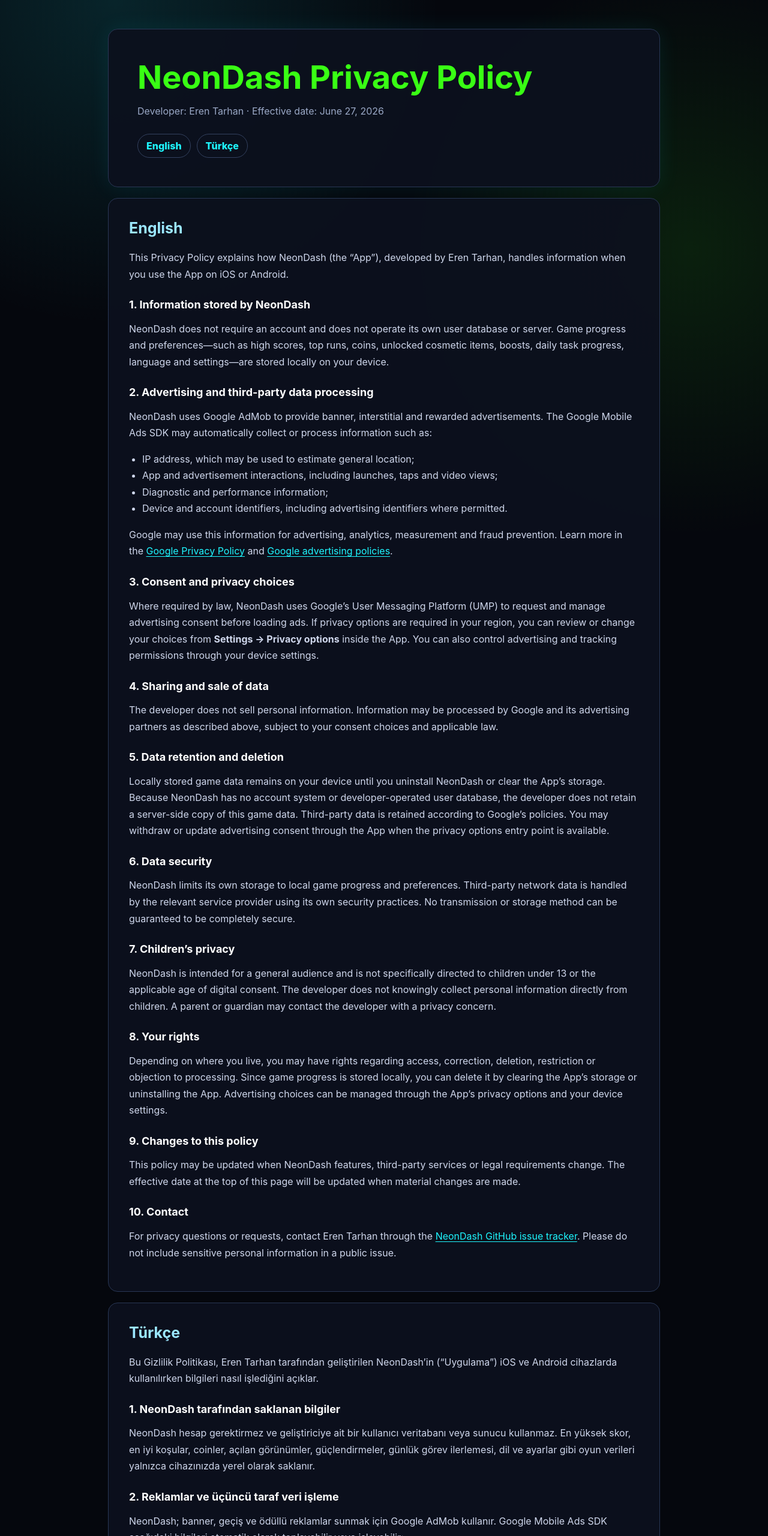
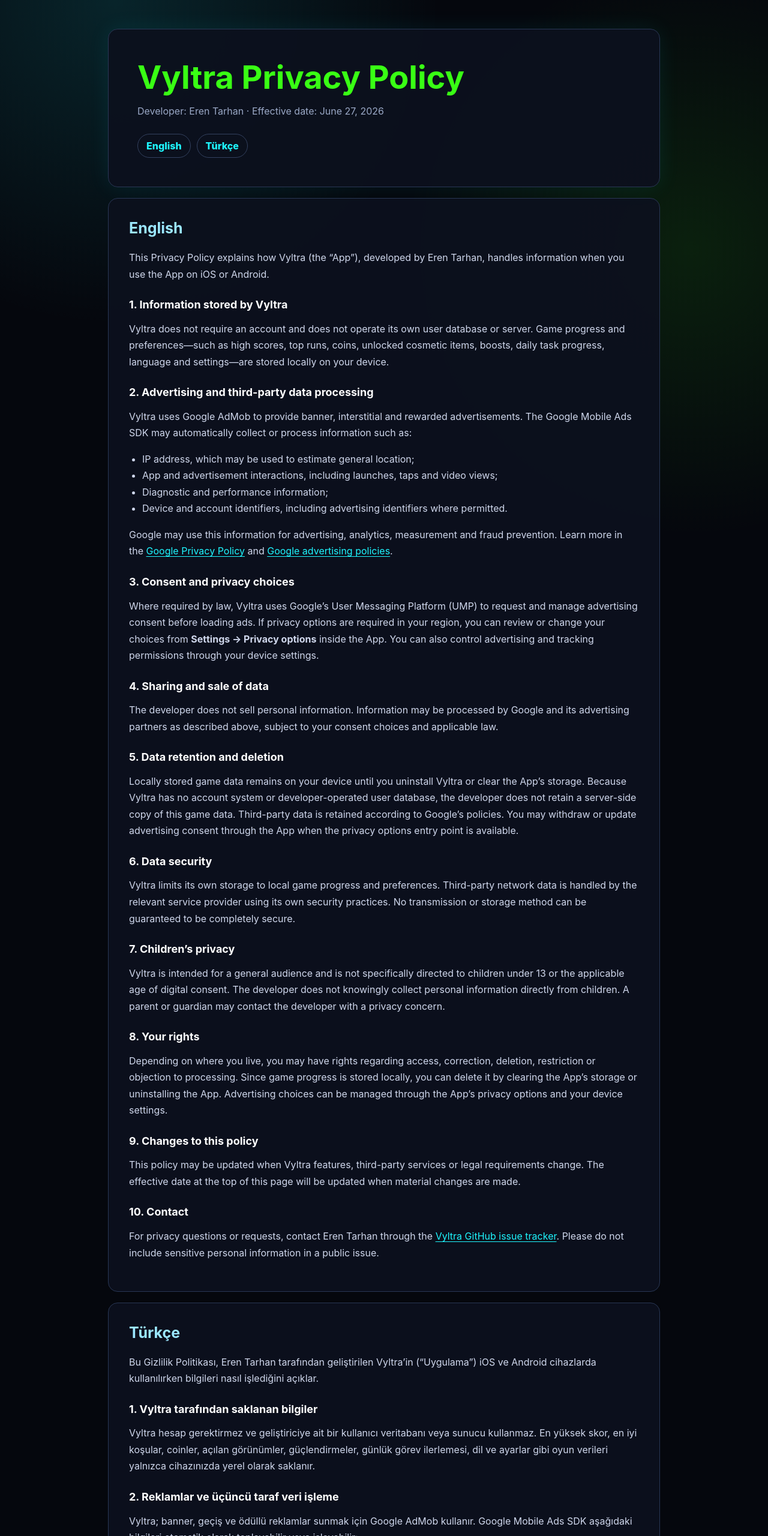
Before and after one commit to erentarhan1818/erentarhan1818.github.io, a plain HTML site: page neondash-privacy/index.html in a window 1280 px wide. Shown: the top 2560 px of the page at 60% size. Drawn offline with Linux system fonts and the light colour scheme.

Commit message:
Update index.html

```diff
--- a/neondash-privacy/index.html
+++ b/neondash-privacy/index.html
@@ -4,8 +4,8 @@
     <meta charset="utf-8" />
     <meta name="viewport" content="width=device-width, initial-scale=1" />
     <meta name="color-scheme" content="dark" />
-    <meta name="description" content="NeonDash privacy policy for iOS and Android." />
-    <title>NeonDash Privacy Policy</title>
+    <meta name="description" content="Vyltra privacy policy for iOS and Android." />
+    <title>Vyltra Privacy Policy</title>
     <style>
       :root {
         color-scheme: dark;
@@ -126,7 +126,7 @@
   <body>
     <main>
       <header>
-        <h1>NeonDash Privacy Policy</h1>
+        <h1>Vyltra Privacy Policy</h1>
         <p class="meta">Developer: Eren Tarhan · Effective date: June 27, 2026</p>
         <nav class="language-nav" aria-label="Language selection">
           <a href="#english">English</a>
@@ -137,20 +137,20 @@
       <section id="english" lang="en">
         <h2>English</h2>
         <p>
-          This Privacy Policy explains how NeonDash (the “App”), developed by Eren Tarhan, handles
+          This Privacy Policy explains how Vyltra (the “App”), developed by Eren Tarhan, handles
           information when you use the App on iOS or Android.
         </p>
 
-        <h3>1. Information stored by NeonDash</h3>
+        <h3>1. Information stored by Vyltra</h3>
         <p>
-          NeonDash does not require an account and does not operate its own user database or server.
+          Vyltra does not require an account and does not operate its own user database or server.
           Game progress and preferences—such as high scores, top runs, coins, unlocked cosmetic items,
           boosts, daily task progress, language and settings—are stored locally on your device.
         </p>
 
         <h3>2. Advertising and third-party data processing</h3>
         <p>
-          NeonDash uses Google AdMob to provide banner, interstitial and rewarded advertisements.
+          Vyltra uses Google AdMob to provide banner, interstitial and rewarded advertisements.
           The Google Mobile Ads SDK may automatically collect or process information such as:
         </p>
         <ul>
@@ -168,7 +168,7 @@
 
         <h3>3. Consent and privacy choices</h3>
         <p>
-          Where required by law, NeonDash uses Google’s User Messaging Platform (UMP) to request and
+          Where required by law, Vyltra uses Google’s User Messaging Platform (UMP) to request and
           manage advertising consent before loading ads. If privacy options are required in your region,
           you can review or change your choices from <strong>Settings → Privacy options</strong> inside the App.
           You can also control advertising and tracking permissions through your device settings.
@@ -182,8 +182,8 @@
 
         <h3>5. Data retention and deletion</h3>
         <p>
-          Locally stored game data remains on your device until you uninstall NeonDash or clear the App’s
-          storage. Because NeonDash has no account system or developer-operated user database, the developer
+          Locally stored game data remains on your device until you uninstall Vyltra or clear the App’s
+          storage. Because Vyltra has no account system or developer-operated user database, the developer
           does not retain a server-side copy of this game data. Third-party data is retained according to
           Google’s policies. You may withdraw or update advertising consent through the App when the privacy
           options entry point is available.
@@ -191,14 +191,14 @@
 
         <h3>6. Data security</h3>
         <p>
-          NeonDash limits its own storage to local game progress and preferences. Third-party network data
+          Vyltra limits its own storage to local game progress and preferences. Third-party network data
           is handled by the relevant service provider using its own security practices. No transmission or
           storage method can be guaranteed to be completely secure.
         </p>
 
         <h3>7. Children’s privacy</h3>
         <p>
-          NeonDash is intended for a general audience and is not specifically directed to children under 13
+          Vyltra is intended for a general audience and is not specifically directed to children under 13
           or the applicable age of digital consent. The developer does not knowingly collect personal
           information directly from children. A parent or guardian may contact the developer with a privacy concern.
         </p>
@@ -213,14 +213,14 @@
 
         <h3>9. Changes to this policy</h3>
         <p>
-          This policy may be updated when NeonDash features, third-party services or legal requirements change.
+          This policy may be updated when Vyltra features, third-party services or legal requirements change.
           The effective date at the top of this page will be updated when material changes are made.
         </p>
 
         <h3>10. Contact</h3>
         <p>
           For privacy questions or requests, contact Eren Tarhan through the
-          <a href="https://github.com/erentarhan1818/NeonDash/issues" rel="noreferrer">NeonDash GitHub issue tracker</a>.
+          <a href="https://github.com/erentarhan1818/Vyltra/issues" rel="noreferrer">Vyltra GitHub issue tracker</a>.
           Please do not include sensitive personal information in a public issue.
         </p>
       </section>
@@ -228,20 +228,20 @@
       <section id="turkce" lang="tr">
         <h2>Türkçe</h2>
         <p>
-          Bu Gizlilik Politikası, Eren Tarhan tarafından geliştirilen NeonDash’in (“Uygulama”) iOS ve Android
+          Bu Gizlilik Politikası, Eren Tarhan tarafından geliştirilen Vyltra’in (“Uygulama”) iOS ve Android
           cihazlarda kullanılırken bilgileri nasıl işlediğini açıklar.
         </p>
 
-        <h3>1. NeonDash tarafından saklanan bilgiler</h3>
+        <h3>1. Vyltra tarafından saklanan bilgiler</h3>
         <p>
-          NeonDash hesap gerektirmez ve geliştiriciye ait bir kullanıcı veritabanı veya sunucu kullanmaz.
+          Vyltra hesap gerektirmez ve geliştiriciye ait bir kullanıcı veritabanı veya sunucu kullanmaz.
           En yüksek skor, en iyi koşular, coinler, açılan görünümler, güçlendirmeler, günlük görev ilerlemesi,
           dil ve ayarlar gibi oyun verileri yalnızca cihazınızda yerel olarak saklanır.
         </p>
 
         <h3>2. Reklamlar ve üçüncü taraf veri işleme</h3>
         <p>
-          NeonDash; banner, geçiş ve ödüllü reklamlar sunmak için Google AdMob kullanır. Google Mobile Ads SDK
+          Vyltra; banner, geçiş ve ödüllü reklamlar sunmak için Google AdMob kullanır. Google Mobile Ads SDK
           aşağıdaki bilgileri otomatik olarak toplayabilir veya işleyebilir:
         </p>
         <ul>
@@ -260,7 +260,7 @@
 
         <h3>3. Onay ve gizlilik tercihleri</h3>
         <p>
-          NeonDash, kanunen gerekli olan bölgelerde reklamlar yüklenmeden önce onay almak ve tercihleri yönetmek
+          Vyltra, kanunen gerekli olan bölgelerde reklamlar yüklenmeden önce onay almak ve tercihleri yönetmek
           için Google User Messaging Platform’u (UMP) kullanır. Bölgenizde gizlilik seçenekleri gerekliyse
           Uygulama içindeki <strong>Ayarlar → Gizlilik seçenekleri</strong> yolundan tercihlerinizi inceleyebilir
           veya değiştirebilirsiniz. Reklam ve takip izinlerini cihaz ayarlarınızdan da yönetebilirsiniz.
@@ -274,22 +274,22 @@
 
         <h3>5. Saklama ve silme</h3>
         <p>
-          Yerel oyun verileri NeonDash’i kaldırana veya Uygulama verilerini temizleyene kadar cihazınızda kalır.
-          NeonDash’in hesap sistemi veya geliştiriciye ait kullanıcı veritabanı olmadığı için geliştirici bu oyun
+          Yerel oyun verileri Vyltra’i kaldırana veya Uygulama verilerini temizleyene kadar cihazınızda kalır.
+          Vyltra’in hesap sistemi veya geliştiriciye ait kullanıcı veritabanı olmadığı için geliştirici bu oyun
           verilerinin sunucu tarafında bir kopyasını saklamaz. Üçüncü taraf verileri Google’ın politikalarına göre
           saklanır. Gizlilik seçenekleri sunulduğunda reklam onayınızı Uygulama içinden değiştirebilirsiniz.
         </p>
 
         <h3>6. Veri güvenliği</h3>
         <p>
-          NeonDash’in kendi veri saklama işlemi yerel oyun ilerlemesi ve tercihlerle sınırlıdır. Üçüncü taraf ağ
+          Vyltra’in kendi veri saklama işlemi yerel oyun ilerlemesi ve tercihlerle sınırlıdır. Üçüncü taraf ağ
           verileri ilgili hizmet sağlayıcının güvenlik uygulamalarına göre işlenir. Hiçbir aktarım veya saklama
           yönteminin tamamen güvenli olduğu garanti edilemez.
         </p>
 
         <h3>7. Çocukların gizliliği</h3>
         <p>
-          NeonDash genel kitleye yöneliktir; özellikle 13 yaşın veya geçerli dijital onay yaşının altındaki
+          Vyltra genel kitleye yöneliktir; özellikle 13 yaşın veya geçerli dijital onay yaşının altındaki
           çocuklara yönelik tasarlanmamıştır. Geliştirici çocuklardan bilerek doğrudan kişisel bilgi toplamaz.
           Ebeveyn veya vasiler gizlilikla ilgili bir konuda geliştiriciyle iletişime geçebilir.
         </p>
@@ -304,23 +304,23 @@
 
         <h3>9. Politika değişiklikleri</h3>
         <p>
-          NeonDash özellikleri, üçüncü taraf hizmetleri veya yasal gereksinimler değiştiğinde bu politika
+          Vyltra özellikleri, üçüncü taraf hizmetleri veya yasal gereksinimler değiştiğinde bu politika
           güncellenebilir. Önemli değişikliklerde sayfanın üstündeki yürürlük tarihi güncellenir.
         </p>
 
         <h3>10. İletişim</h3>
         <p>
           Gizlilik soruları ve talepleri için Eren Tarhan’a
-          <a href="https://github.com/erentarhan1818/NeonDash/issues" rel="noreferrer">NeonDash GitHub sorun takipçisi</a>
+          <a href="https://github.com/erentarhan1818/Vyltra/issues" rel="noreferrer">Vyltra GitHub sorun takipçisi</a>
           üzerinden ulaşabilirsiniz. Herkese açık bir kayıtta hassas kişisel bilgi paylaşmayın.
         </p>
 
         <p class="notice">
-          Bu politika hem Android hem iOS NeonDash sürümleri için geçerlidir.
+          Bu politika hem Android hem iOS Vyltra sürümleri için geçerlidir.
         </p>
       </section>
 
-      <footer>© 2026 Eren Tarhan · NeonDash</footer>
+      <footer>© 2026 Eren Tarhan · Vyltra</footer>
     </main>
   </body>
 </html>
```
